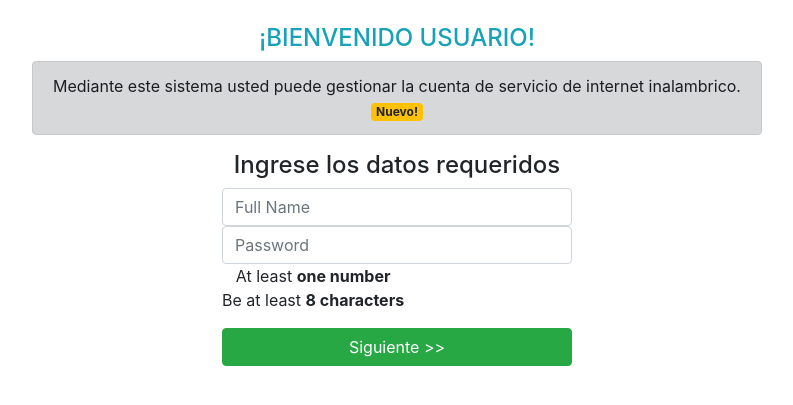
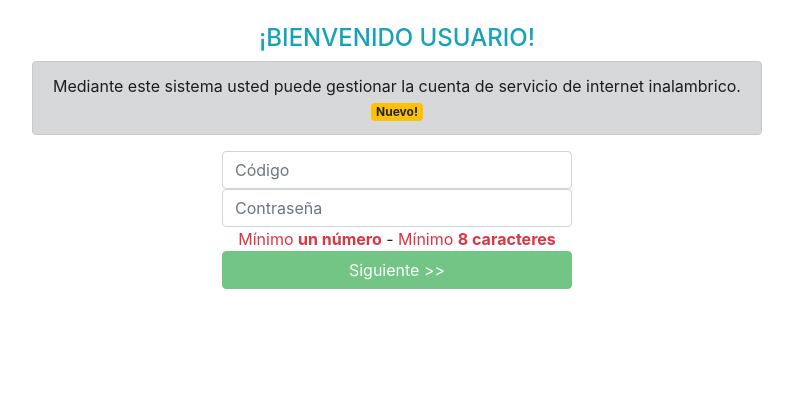
Before and after one commit to rnlprz/finesimk, a CodeIgniter app: page /database/ in a window 1280 px wide. Shown: the part 56-461 px from the top of the page, without its empty margins (243-1036 px from the left). Run offline with CodeIgniter, Linux system fonts and the light colour scheme.

Commit message:
FINESIMK Version 1.0.1

```diff
--- a/application/views/pages/login.php
+++ b/application/views/pages/login.php
@@ -9,31 +9,20 @@
             </p>
         </div>
         <div class="col-4 offset-4 text-center">
-            <div class="search-box">
-                <div class="caption">
-                    <h4>Ingrese los datos requeridos</h4>
-                </div>
-                <form action="" class="loginForm">
+                <form action="">
                     <div class="input-group">
-                        <input type="text" id="name" class="form-control" placeholder="Full Name">
+                        <input type="text" class="form-control" placeholder="Código" required>
+                    </div>
+                    <div id="pswd_info">
+                        <input type="password" class="form-control" placeholder="Contraseña" required>
+                        <span id="number" class="text-danger">Mínimo <strong>un número</strong></span> -
+                            <span id="length" class="text-danger">Mínimo <strong>8 caracteres</strong></span>
+
                     </div>
                     <div class="input-group">
-                        <input type="password" id="paw" class="form-control" placeholder="Password">
-                    </div>
-                    <div class="input-group">
-                        <p id="pswd_info">
-
-                            <span id="number" class="invalid">At least <strong>one number</strong></span><br>
-                            <span id="length" class="invalid">Be at least <strong>8 characters</strong></span><br>
-
-                        </p>
-                    </div>
-                    <div class="input-group">
-                        <button class="btn btn-block btn-success">Siguiente >></button>
+                        <button disabled class="btn btn-block btn-success disabled">Siguiente >></button>
                     </div>
                 </form>
-            </div>
-            <div/>
         </div>
     </div>
 </div>
--- a/assets/js/popperjs.min.js
+++ b/assets/js/popperjs.min.js
@@ -5,16 +5,16 @@ $(document).ready(function(){
 
         //validate the length
         if ( pswd.length < 8 ) {
-            $('#length').removeClass('valid').addClass('invalid');
+            $('#length').removeClass('text-success').addClass('text-danger');
         } else {
-            $('#length').removeClass('invalid').addClass('valid');
+            $('#length').removeClass('text-danger').addClass('text-success');
         }
 
         //validate number
         if ( pswd.match(/\d/) ) {
-            $('#number').removeClass('invalid').addClass('valid');
+            $('#number').removeClass('text-danger').addClass('text-success');
         } else {
-            $('#number').removeClass('valid').addClass('invalid');
+            $('#number').removeClass('text-success').addClass('text-danger');
         }
 
 
```
